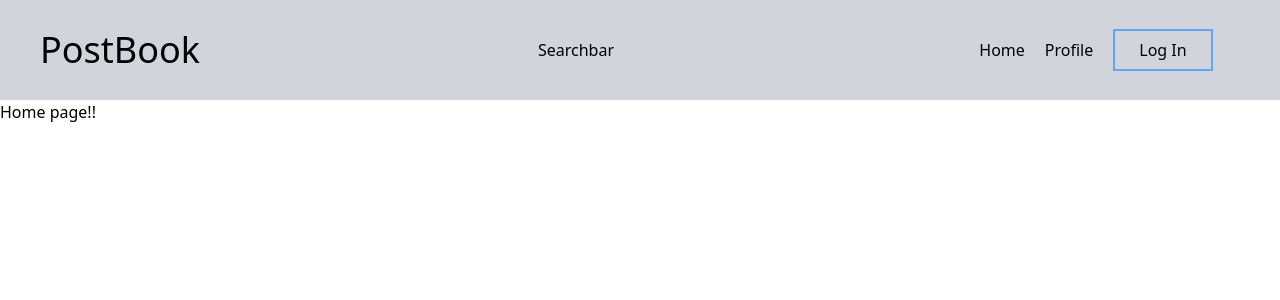
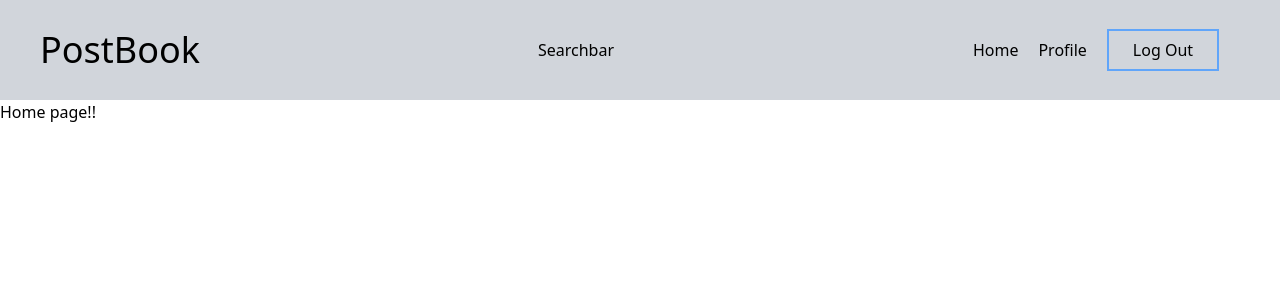
Before and after one commit to Badymits/django-postbook, a Django app: page / in a window 1280 px wide. Shown: the top 300 px of the page. Run offline with Django 5.2, Linux system fonts and the light colour scheme; the visitor is signed in with stand-in values (Sample User, id 1); some libraries are stand-ins or nearby versions.

Commit message:
added url path for a tags

```diff
--- a/postbook/templates/snippets/header.html
+++ b/postbook/templates/snippets/header.html
@@ -7,10 +7,11 @@
         <li class="cursor-pointer">Home</li>
         <li class="cursor-pointer">Profile</li>
         <li >
-            <a href="" class="border-blue-400 border-2 py-2 px-6 cursor-pointer hover:bg-blue-400 duration-150">
-             Log In
+            <a href="{% url 'logout' %}" class="border-blue-400 border-2 py-2 px-6 cursor-pointer hover:bg-blue-400 duration-150">
+                Log Out
             </a>
         </li>
+
     </ul>
 
 </header>
```
